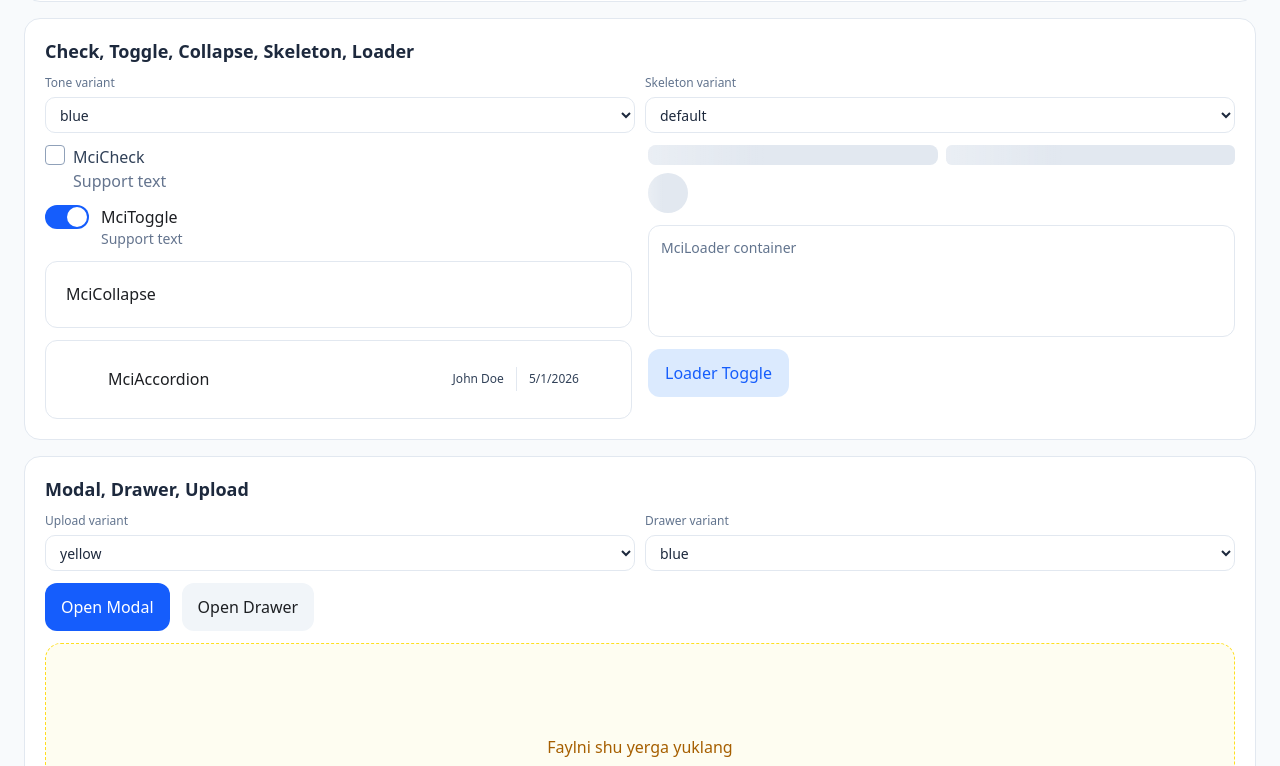
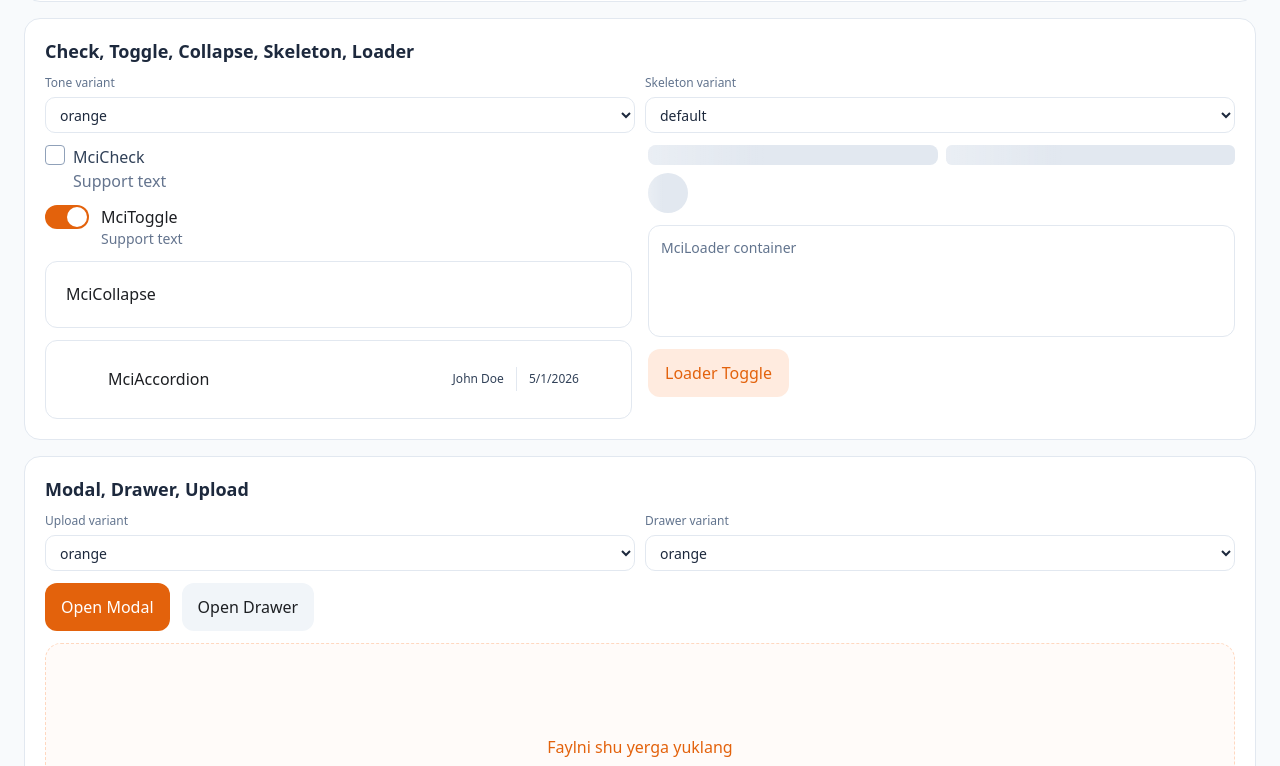
Before and after one commit to rovshandev1/mci-ui, a React (Vite) app: page / in a window 1280 px wide. Shown: the part 1094-1860 px from the top of the page. Built offline with nearby package versions, Linux system fonts and the light colour scheme; some icons are missing.

Commit message:
feat: update default UI variants to 'orange' and integrate dynamic theming support across components

```diff
--- a/src/App.tsx
+++ b/src/App.tsx
@@ -53,19 +53,19 @@ const DEMO_ROWS: DemoRow[] = [
   { id: 8, name: 'Shahnoza Raximova', role: 'Manager', status: 'Blocked', age: 28, city: 'Qarshi', email: 'shahnoza@mail.com', createdAt: '2024-12-08' },
 ]
 
-const BREADCRUMB_VARIANTS = ['blue', 'yellow', 'orange'] as const
+const BREADCRUMB_VARIANTS = ['orange', 'blue', 'yellow'] as const
 const BUTTON_VARIANTS = ['primary', 'secondary', 'outline', 'danger', 'tertiary'] as const
-const BUTTON_COLORS = ['blue', 'yellow', 'orange'] as const
+const BUTTON_COLORS = ['orange', 'blue', 'yellow'] as const
 const FIELD_SIZES = ['sm', 'md', 'base'] as const
 const TAG_VARIANTS = ['success', 'warning', 'error', 'gray', 'blue'] as const
 const TAG_SIZES = ['sm', 'md', 'lg'] as const
-const TONE_VARIANTS = ['blue', 'yellow', 'orange'] as const
+const TONE_VARIANTS = ['orange', 'blue', 'yellow'] as const
 const SKELETON_VARIANTS = ['default', 'rounded', 'circle'] as const
-const PAGINATION_VARIANTS = ['blue', 'yellow', 'orange'] as const
+const PAGINATION_VARIANTS = ['orange', 'blue', 'yellow'] as const
 const PAGINATION_SIZES = ['medium', 'large'] as const
 const PER_PAGE_OPTIONS = ['5', '10', '15'] as const
-const UPLOAD_VARIANTS = ['yellow', 'blue', 'orange'] as const
-const DRAWER_VARIANTS = ['blue', 'yellow', 'orange'] as const
+const UPLOAD_VARIANTS = ['orange', 'yellow', 'blue'] as const
+const DRAWER_VARIANTS = ['orange', 'blue', 'yellow'] as const
 
 function ControlSelect({
                          label,
@@ -136,9 +136,9 @@ export default function App() {
   const [enabled, setEnabled] = useState(true)
   const [showLoader, setShowLoader] = useState(false)
 
-  const [breadcrumbVariant, setBreadcrumbVariant] = useState<(typeof BREADCRUMB_VARIANTS)[number]>('blue')
+  const [breadcrumbVariant, setBreadcrumbVariant] = useState<(typeof BREADCRUMB_VARIANTS)[number]>('orange')
   const [buttonVariant, setButtonVariant] = useState<(typeof BUTTON_VARIANTS)[number]>('primary')
-  const [buttonColor, setButtonColor] = useState<(typeof BUTTON_COLORS)[number]>('blue')
+  const [buttonColor, setButtonColor] = useState<(typeof BUTTON_COLORS)[number]>('orange')
   const [buttonSize, setButtonSize] = useState<(typeof FIELD_SIZES)[number]>('base')
   const [buttonLoading, setButtonLoading] = useState(false)
   const [buttonDisabled, setButtonDisabled] = useState(false)
@@ -146,11 +146,11 @@ export default function App() {
   const [tagSize, setTagSize] = useState<(typeof TAG_SIZES)[number]>('md')
   const [tagRounded, setTagRounded] = useState(false)
   const [fieldSize, setFieldSize] = useState<(typeof FIELD_SIZES)[number]>('base')
-  const [toneVariant, setToneVariant] = useState<(typeof TONE_VARIANTS)[number]>('blue')
+  const [toneVariant, setToneVariant] = useState<(typeof TONE_VARIANTS)[number]>('orange')
   const [skeletonVariant, setSkeletonVariant] = useState<(typeof SKELETON_VARIANTS)[number]>('default')
-  const [uploadVariant, setUploadVariant] = useState<(typeof UPLOAD_VARIANTS)[number]>('yellow')
-  const [drawerVariant, setDrawerVariant] = useState<(typeof DRAWER_VARIANTS)[number]>('blue')
-  const [paginationVariant, setPaginationVariant] = useState<(typeof PAGINATION_VARIANTS)[number]>('yellow')
+  const [uploadVariant, setUploadVariant] = useState<(typeof UPLOAD_VARIANTS)[number]>('orange')
+  const [drawerVariant, setDrawerVariant] = useState<(typeof DRAWER_VARIANTS)[number]>('orange')
+  const [paginationVariant, setPaginationVariant] = useState<(typeof PAGINATION_VARIANTS)[number]>('orange')
   const [paginationSize, setPaginationSize] = useState<(typeof PAGINATION_SIZES)[number]>('large')
 
   const [page, setPage] = useState(1)
@@ -171,7 +171,7 @@ export default function App() {
   }, [page, perPage])
 
   const demoColumns = useMemo<MciTableColumn<DemoRow>[]>(() => [
-    { key: 'id', title: 'ID', width: 72, sortable: true, align: 'right' },
+    { key: 'id', title: 'ID', sortable: true, align: 'right' },
     { key: 'name', title: 'Name', sortable: true },
     { key: 'role', title: 'Role', sortable: true },
     {
@@ -220,7 +220,7 @@ export default function App() {
               />
               <MciButton
                   variant={appDarkMode ? 'secondary' : 'outline'}
-                  color="blue"
+                  color="orange"
                   darkMode={appDarkMode}
                   onClick={() => setAppDarkMode((prev) => !prev)}
               >
@@ -293,7 +293,7 @@ export default function App() {
                 <span className="demo-link">Hover me</span>
               </MciTooltip>
               <MciButton
-                  color="blue"
+                  color="orange"
                   darkMode={effectiveButtonDarkMode}
                   onClick={() =>
                       MciToast.success({
@@ -456,7 +456,7 @@ export default function App() {
 
                 <MciButton
                     variant="secondary"
-                    color="blue"
+                    color="orange"
                     darkMode={effectiveButtonDarkMode}
                     onClick={() => setShowLoader((s) => !s)}
                 >
@@ -483,7 +483,7 @@ export default function App() {
             </div>
 
             <div className="demo-row demo-wrap">
-              <MciButton color="blue" darkMode={effectiveButtonDarkMode} onClick={() => setModalOpen(true)}>Open Modal</MciButton>
+              <MciButton color="orange" darkMode={effectiveButtonDarkMode} onClick={() => setModalOpen(true)}>Open Modal</MciButton>
               <MciButton variant="tertiary" darkMode={effectiveButtonDarkMode} onClick={() => setDrawerOpen(true)}>Open Drawer</MciButton>
             </div>
 
@@ -505,7 +505,7 @@ export default function App() {
                 title="Demo Modal"
                 darkMode={appDarkMode}
                 Body={<div className="demo-note">Modal kontenti.</div>}
-                footer={<MciButton color="blue" darkMode={effectiveButtonDarkMode} onClick={() => setModalOpen(false)}>Close</MciButton>}
+                footer={<MciButton color="orange" darkMode={effectiveButtonDarkMode} onClick={() => setModalOpen(false)}>Close</MciButton>}
             />
 
             <MciDrawer
@@ -546,7 +546,7 @@ export default function App() {
           <Section title="Table + Column Settings + Pagination">
             <div className="demo-controls-grid">
               <ControlSelect
-                  label="Pagination variant"
+                  label="Table variant"
                   value={paginationVariant}
                   options={PAGINATION_VARIANTS}
                   onChange={(value) => setPaginationVariant(value as (typeof PAGINATION_VARIANTS)[number])}
@@ -584,6 +584,7 @@ export default function App() {
                   minVisible={5}
                   locale="uz"
                   darkMode={appDarkMode}
+                  variant={paginationVariant}
               />
             </div>
 
@@ -592,6 +593,7 @@ export default function App() {
                 data={pagedRows}
                 noDataText="No data"
                 darkMode={appDarkMode}
+                variant={paginationVariant}
                 rowSelection={{
                   selectedRowKeys,
                   onChange: setSelectedRowKeys,
--- a/src/shared/types/mci-table.types.ts
+++ b/src/shared/types/mci-table.types.ts
@@ -3,6 +3,7 @@ import type {ReactNode} from 'react'
 export type Align = 'left' | 'center' | 'right'
 export type ColumnKey<T> = Extract<keyof T, string>
 export type MciTablePanelLocale = 'ru' | 'uz'
+export type MciTableVariant = 'blue' | 'yellow' | 'orange'
 
 export type MciTableColumn<T> = {
     key: ColumnKey<T>
@@ -42,6 +43,7 @@ export interface MciTableProps<T extends Record<string, unknown>> {
     skeletonRows?: number
     noDataText?: string
     darkMode?: boolean
+    variant?: MciTableVariant
 
     sort?: MciTableSort<T> | null
     onSortChange?: (sort: MciTableSort<T> | null) => void
--- a/src/shared/ui/mciBreadcrumb/MciBreadcrumb.tsx
+++ b/src/shared/ui/mciBreadcrumb/MciBreadcrumb.tsx
@@ -25,7 +25,7 @@ const BREADCRUMB_THEME = {
 
 export default function MciBreadcrumb({
                                           items,
-                                          variant = 'blue',
+                                          variant = 'orange',
                                           darkMode = false,
                                           className,
                                       }: MciBreadcrumbProps) {
--- a/src/shared/ui/mciButton/MciButton.tsx
+++ b/src/shared/ui/mciButton/MciButton.tsx
@@ -61,7 +61,7 @@ export default function MciButton({
                                       iconPosition = 'left',
                                       size = 'base',
                                       variant = 'primary',
-                                      color = 'yellow',
+                                      color = 'orange',
                                       darkMode = false,
                                       loading = false,
                                       disabled = false,
--- a/src/shared/ui/mciCheck/MciCheck.tsx
+++ b/src/shared/ui/mciCheck/MciCheck.tsx
@@ -46,7 +46,7 @@ const MciCheck = memo(function MciCheck({
                                             disabled = false,
                                             required = false,
                                             className,
-                                            variant = 'yellow',
+                                            variant = 'orange',
                                             darkMode = false,
                                             name,
                                             value,
--- a/src/shared/ui/mciDrawer/MciDrawer.tsx
+++ b/src/shared/ui/mciDrawer/MciDrawer.tsx
@@ -34,7 +34,7 @@ export default function MciDrawer({
                                       closeOnEscape = true,
                                       width = 572,
                                       darkMode = false,
-                                      variant = 'blue',
+                                      variant = 'orange',
                                   }: DrawerProps) {
     const drawerRef = useRef<HTMLDivElement>(null)
     const previousActiveElement = useRef<HTMLElement | null>(null)
--- a/src/shared/ui/mciLoader/MciLoader.tsx
+++ b/src/shared/ui/mciLoader/MciLoader.tsx
@@ -8,7 +8,7 @@ export default function MciLoader({
                                       iconClassName,
                                       isLoading = false,
                                       isFullPage = true,
-                                      variant = 'yellow'
+                                      variant = 'orange'
                                   }: MciLoaderProps) {
     if (!isLoading) return null
 
--- a/src/shared/ui/mciPagination/MciPagination.tsx
+++ b/src/shared/ui/mciPagination/MciPagination.tsx
@@ -51,7 +51,7 @@ export default function MciPagination({
                                           siblingCount = 1,
                                           perPageOptions = [10, 30, 50, 100],
                                           showPerPage = true,
-                                          variant = 'yellow',
+                                          variant = 'orange',
                                           size = 'large',
                                           darkMode = false,
                                           paginationClassName
--- a/src/shared/ui/mciTable/MciTable.tsx
+++ b/src/shared/ui/mciTable/MciTable.tsx
@@ -19,6 +19,7 @@ export default function MciTable<T extends Record<string, unknown>>({
                                                                         headerClassName,
                                                                         bodyClassName,
                                                                         darkMode = false,
+                                                                        variant = 'orange',
                                                                         rowKey = 'id' as keyof T,
                                                                         rowSelection,
                                                                     }: MciTableProps<T>) {
@@ -141,7 +142,7 @@ export default function MciTable<T extends Record<string, unknown>>({
                                         <MciCheck
                                             checked={isAllSelected}
                                             onChange={handleSelectAll}
-                                            variant="yellow"
+                                            variant={variant}
                                             darkMode={darkMode}
                                             disabled={loading || displayData.length === 0}
                                         />
@@ -227,7 +228,7 @@ export default function MciTable<T extends Record<string, unknown>>({
                                                     <MciCheck
                                                         checked={isSelected}
                                                         disabled={isDisabled}
-                                                        variant="yellow"
+                                                        variant={variant}
                                                         darkMode={darkMode}
                                                         onChange={(e) => handleSelectRow(row, e.target.checked)}
                                                     />
--- a/src/shared/ui/mciTable/MciTableColumnsPanel.tsx
+++ b/src/shared/ui/mciTable/MciTableColumnsPanel.tsx
@@ -2,7 +2,7 @@ import { useEffect, useMemo, useRef, useState, useCallback } from 'react'
 import { TransferVertical } from '@solar-icons/react'
 import { cn, useClickOutside } from '../../lib/utils'
 import { MciCheck } from '../../../index.ts'
-import type { ColumnKey, MciTableColumn, MciTablePanelLocale } from '../../types/mci-table.types.ts'
+import type { ColumnKey, MciTableColumn, MciTablePanelLocale, MciTableVariant } from '../../types/mci-table.types.ts'
 
 type DropPosition = 'before' | 'after'
 
@@ -32,6 +32,35 @@ const PANEL_TRANSLATIONS: Record<
     },
 }
 
+const PANEL_THEME: Record<
+    MciTableVariant,
+    {
+        dropIndicator: string
+        darkDropIndicator: string
+        close: string
+        darkClose: string
+    }
+> = {
+    blue: {
+        dropIndicator: 'bg-blue-300',
+        darkDropIndicator: 'bg-blue-500',
+        close: 'hover:bg-blue-50 hover:text-blue-600 focus-visible:ring-2 focus-visible:ring-[rgba(21,93,252,0.25)]',
+        darkClose: 'hover:bg-blue-500/20 hover:text-blue-400 focus-visible:ring-2 focus-visible:ring-[rgba(21,93,252,0.25)]',
+    },
+    yellow: {
+        dropIndicator: 'bg-yellow-400',
+        darkDropIndicator: 'bg-yellow-500',
+        close: 'hover:bg-yellow-50 hover:text-yellow-600 focus-visible:ring-2 focus-visible:ring-yellow-200',
+        darkClose: 'hover:bg-yellow-500/20 hover:text-yellow-300 focus-visible:ring-2 focus-visible:ring-yellow-300/40',
+    },
+    orange: {
+        dropIndicator: 'bg-orange-400',
+        darkDropIndicator: 'bg-orange-600',
+        close: 'hover:bg-orange-50 hover:text-orange-600 focus-visible:ring-2 focus-visible:ring-[rgba(227,98,12,0.25)]',
+        darkClose: 'hover:bg-orange-600/20 hover:text-orange-400 focus-visible:ring-2 focus-visible:ring-[rgba(227,98,12,0.25)]',
+    },
+}
+
 type Props<T extends Record<string, unknown>> = {
     open: boolean
     onClose: () => void
@@ -44,6 +73,7 @@ type Props<T extends Record<string, unknown>> = {
     minVisible?: number
     locale?: MciTablePanelLocale
     darkMode?: boolean
+    variant?: MciTableVariant
 }
 
 export default function MciTableColumnsPanel<T extends Record<string, unknown>>({
@@ -57,10 +87,12 @@ export default function MciTableColumnsPanel<T extends Record<string, unknown>>(
                                                                                     minVisible = 5,
                                                                                     locale = 'ru',
                                                                                     darkMode = false,
+                                                                                    variant = 'orange',
                                                                                 }: Props<T>) {
     const ref = useRef<HTMLDivElement>(null)
     const { handleClick } = useClickOutside(ref, onClose)
     const t = PANEL_TRANSLATIONS[locale]
+    const theme = PANEL_THEME[variant]
 
     useEffect(() => {
         if (!open) return
@@ -175,8 +207,8 @@ export default function MciTableColumnsPanel<T extends Record<string, unknown>>(
                     className={cn(
                         'rounded-lg px-2 py-1',
                         darkMode
-                            ? 'text-neutral-100 hover:bg-neutral-300'
-                            : 'text-slate-500 hover:bg-slate-100'
+                            ? cn('text-neutral-100 hover:bg-neutral-300', theme.darkClose)
+                            : cn('text-slate-500 hover:bg-slate-100', theme.close)
                     )}
                     aria-label={t.close}
                 >
@@ -213,7 +245,7 @@ export default function MciTableColumnsPanel<T extends Record<string, unknown>>(
                                 <div
                                     className={cn(
                                         'pointer-events-none absolute left-2 right-2 z-10 h-0.5 rounded-full',
-                                        darkMode ? 'bg-blue-500' : 'bg-blue-300',
+                                        darkMode ? theme.darkDropIndicator : theme.dropIndicator,
                                         dropPosition === 'before' ? 'top-0' : 'bottom-0'
                                     )}
                                 />
@@ -264,7 +296,7 @@ export default function MciTableColumnsPanel<T extends Record<string, unknown>>(
                                         checked={checked}
                                         disabled={isLocked}
                                         onChange={() => safeToggle(col.key, isLocked)}
-                                        variant="blue"
+                                        variant={variant}
                                         darkMode={darkMode}
                                     />
                                 </div>
--- a/src/shared/ui/mciToggle/MciToggle.tsx
+++ b/src/shared/ui/mciToggle/MciToggle.tsx
@@ -29,7 +29,7 @@ export default function MciToggle({
                                       checked = false,
                                       onChange,
                                       disabled = false,
-                                      variant = 'yellow',
+                                      variant = 'orange',
                                       darkMode = false,
                                       label,
                                       supportText,
--- a/src/shared/ui/mciUpload/MciUpload.tsx
+++ b/src/shared/ui/mciUpload/MciUpload.tsx
@@ -106,7 +106,7 @@ const MciUpload: React.FC<MciUploadProps> = ({
                                                  showPreview = true,
                                                  locale = 'uz',
                                                  showFileTypeIcon = true,
-                                                 variant = 'yellow',
+                                                 variant = 'orange',
                                                  customValidator,
                                                  darkMode = false,
                                              }) => {
```
